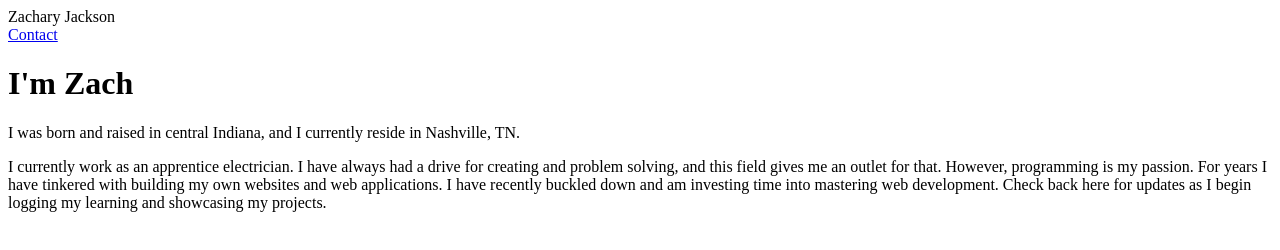
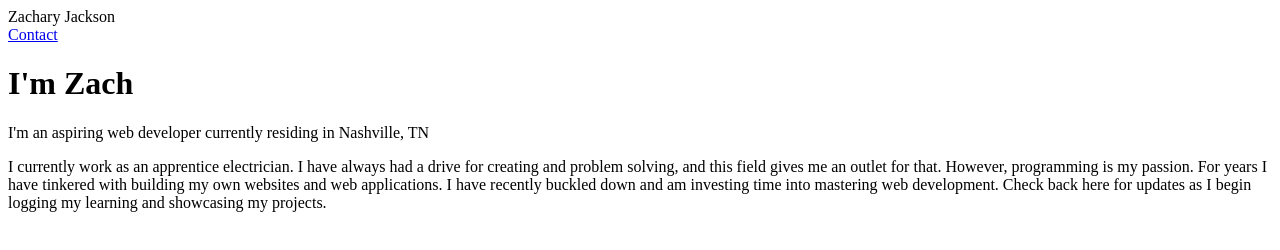
Before and after one commit to zacharyjackson/portfolio, a plain HTML site: page index.html in a window 1280 px wide. Drawn offline with Linux system fonts and the light colour scheme.

Commit message:
Edit content

```diff
--- a/index.html
+++ b/index.html
@@ -11,8 +11,7 @@
       </nav>
     </header>
     <h1>I'm Zach</h1>
-    <p>I was born and raised in central Indiana, and I currently reside in
-      Nashville, TN.</p>
+    <p>I'm an aspiring web developer currently residing in Nashville, TN</p>
     <p>I currently work as an apprentice electrician. I have always had a drive
       for creating and problem solving, and this field gives me an outlet for
       that. However, programming is my passion. For years I have tinkered with
```
